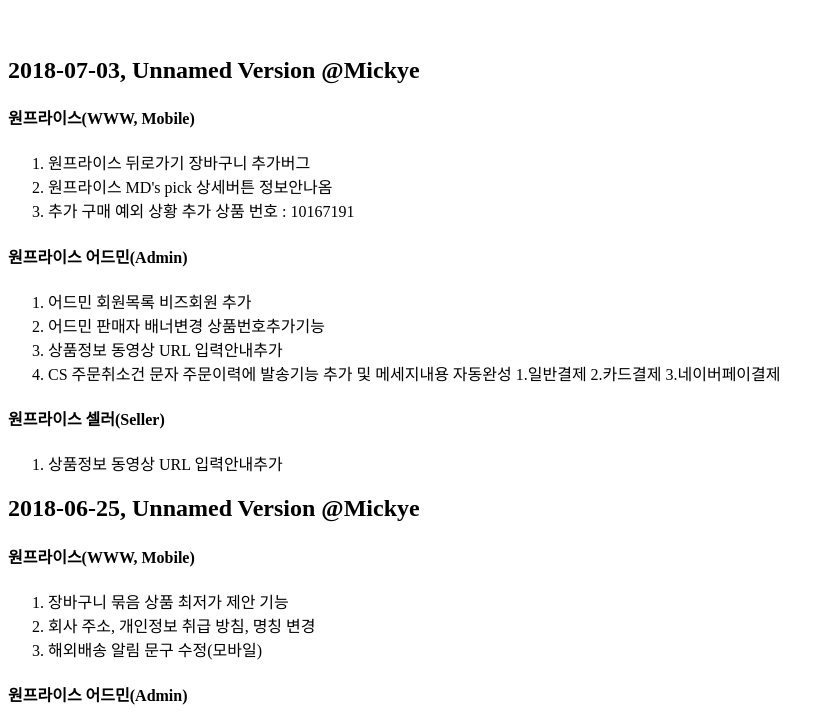
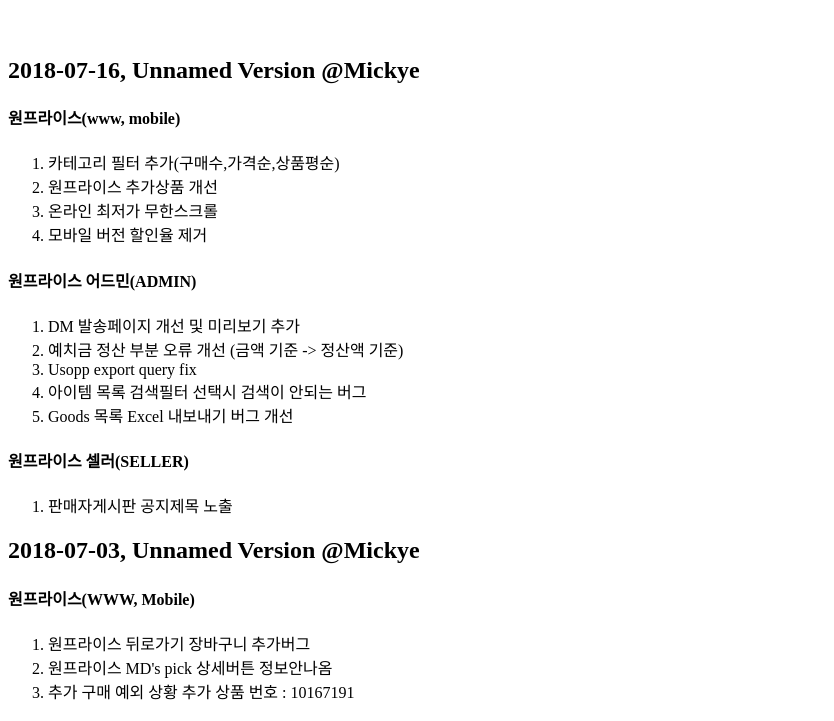
Before and after one commit to mickyelee/mickyelee.github.io, a plain HTML site: page index.html in a window 1280 px wide. Shown: the part 369-1090 px from the top of the page, without its empty margins (0-834 px from the left). Drawn offline with Linux system fonts and the light colour scheme.

Commit message:
Update index.html

```diff
--- a/index.html
+++ b/index.html
@@ -2,6 +2,26 @@
 <br></p>
 <h1 id="oneprice-changelog">OnePrice ChangeLog</h1>
 <p><br></p>
+<h2 id="2018-07-16-unnamed-version-mickye">2018-07-16, Unnamed Version @Mickye</h2>
+<h4 id="-www-mobile-">원프라이스(www, mobile)</h4>
+<ol>
+<li>카테고리 필터 추가(구매수,가격순,상품평순)</li>
+<li>원프라이스 추가상품 개선</li>
+<li>온라인 최저가 무한스크롤</li>
+<li>모바일 버전 할인율 제거</li>
+</ol>
+<h4 id="-admin-">원프라이스 어드민(ADMIN)</h4>
+<ol>
+<li>DM 발송페이지 개선 및 미리보기 추가</li>
+<li>예치금 정산 부분 오류 개선 (금액 기준 -&gt; 정산액 기준)</li>
+<li>Usopp export query fix</li>
+<li>아이템 목록 검색필터 선택시 검색이 안되는 버그</li>
+<li>Goods 목록 Excel 내보내기 버그 개선</li>
+</ol>
+<h4 id="-seller-">원프라이스 셀러(SELLER)</h4>
+<ol>
+<li>판매자게시판 공지제목 노출</li>
+</ol>
 <h2 id="2018-07-03-unnamed-version-mickye">2018-07-03, Unnamed Version @Mickye</h2>
 <h4 id="-www-mobile-">원프라이스(WWW, Mobile)</h4>
 <ol>
```
